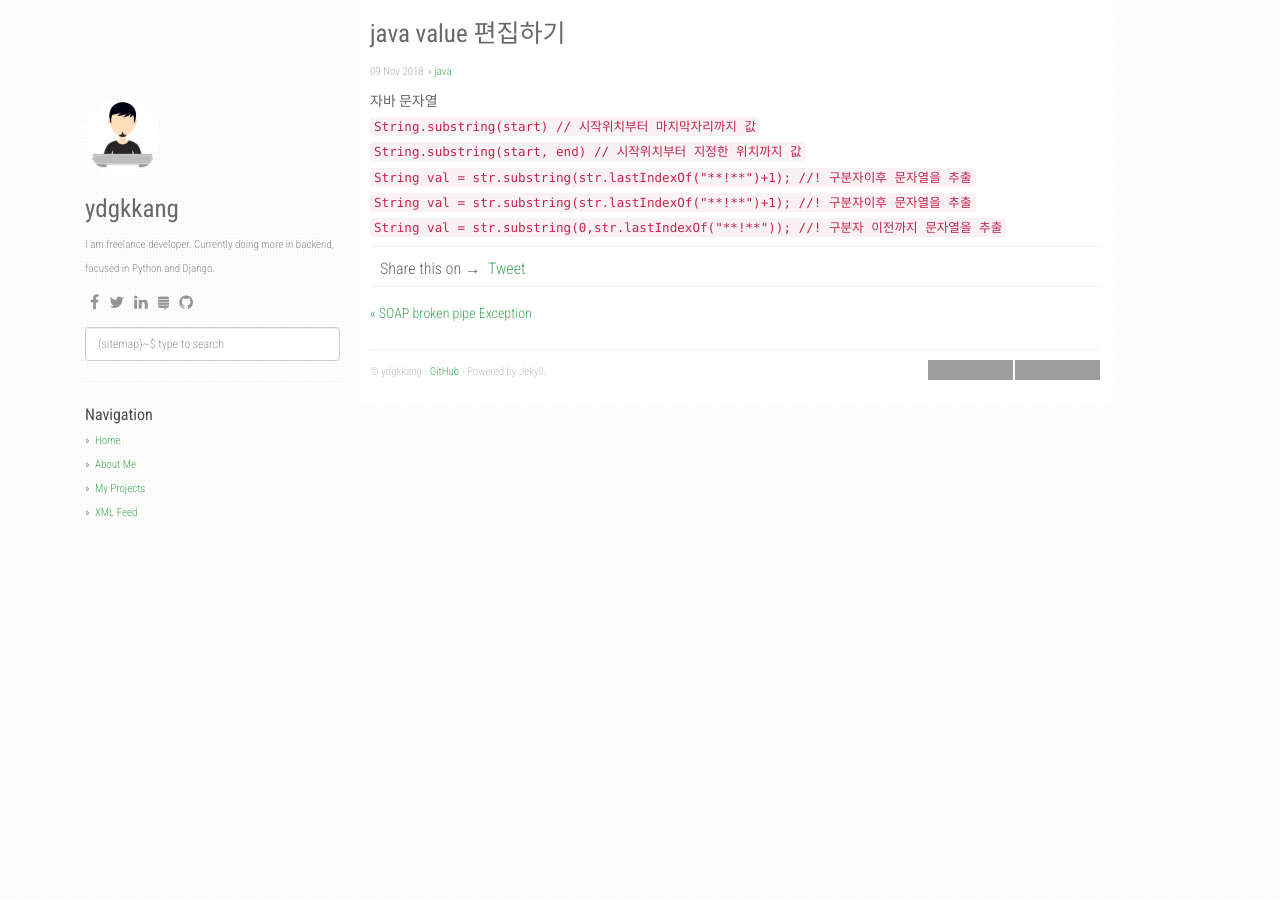
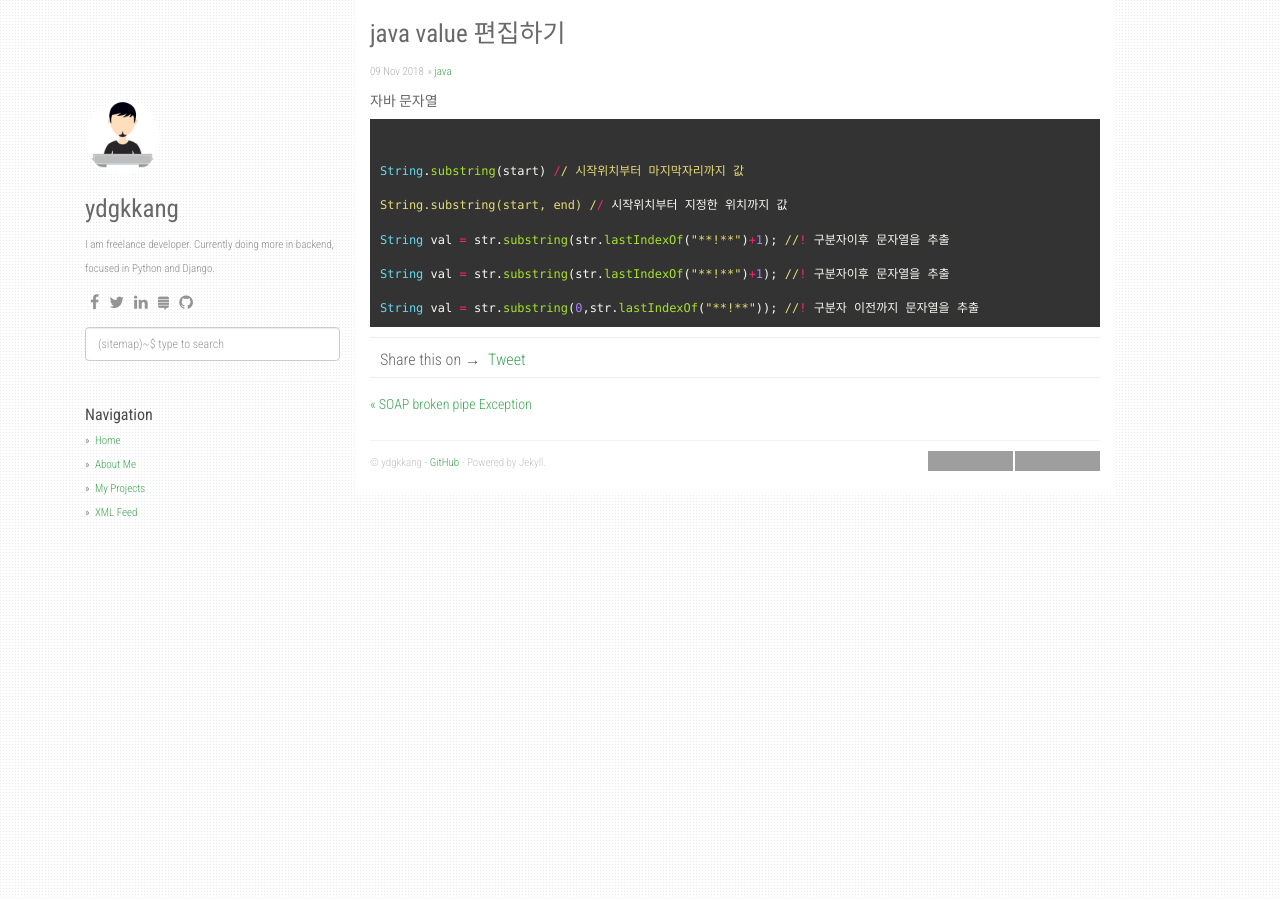
Before and after one commit to ydgkkang/ydgkkang.github.io, a Jekyll site: the page built from _posts/2018-11-09-java 문자열 편집하기.md, in a window 1280 px wide. Built offline with Jekyll 4.4.1, drawn with Linux system fonts in a browser that asks for light colours; nearby versions of some CDN libraries; comment, search, counter and statistics services are not loaded; grey boxes are pictures that could not be loaded.

Commit message:
Update 2018-11-09-java 문자열 편집하기.md

```diff
--- a/_posts/2018-11-09-java 문자열 편집하기.md
+++ b/_posts/2018-11-09-java 문자열 편집하기.md
@@ -6,13 +6,16 @@ categories: [java]
 ---
 ##### 자바 문자열
 
+{% highlight ruby %}
 
-##### <code>String.substring(start) // 시작위치부터 마지막자리까지 값  </code>
+String.substring(start) // 시작위치부터 마지막자리까지 값
 
-##### <code>String.substring(start, end) // 시작위치부터 지정한 위치까지 값  </code>
+String.substring(start, end) // 시작위치부터 지정한 위치까지 값
 
-##### <code>String val = str.substring(str.lastIndexOf("**!**")+1); //! 구분자이후 문자열을 추출  </code>
+String val = str.substring(str.lastIndexOf("**!**")+1); //! 구분자이후 문자열을 추출
 
-##### <code>String val = str.substring(str.lastIndexOf("**!**")+1); //! 구분자이후 문자열을 추출  </code>
+String val = str.substring(str.lastIndexOf("**!**")+1); //! 구분자이후 문자열을 추출
 
-##### <code>String val = str.substring(0,str.lastIndexOf("**!**")); //! 구분자 이전까지 문자열을 추출  </code>
+String val = str.substring(0,str.lastIndexOf("**!**")); //! 구분자 이전까지 문자열을 추출
+
+{% endhighlight %}
```
